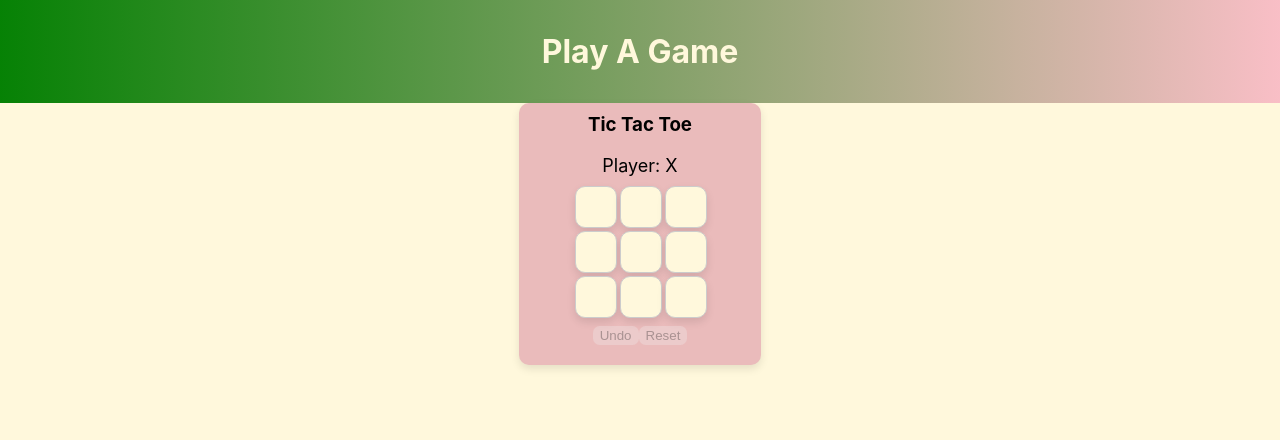
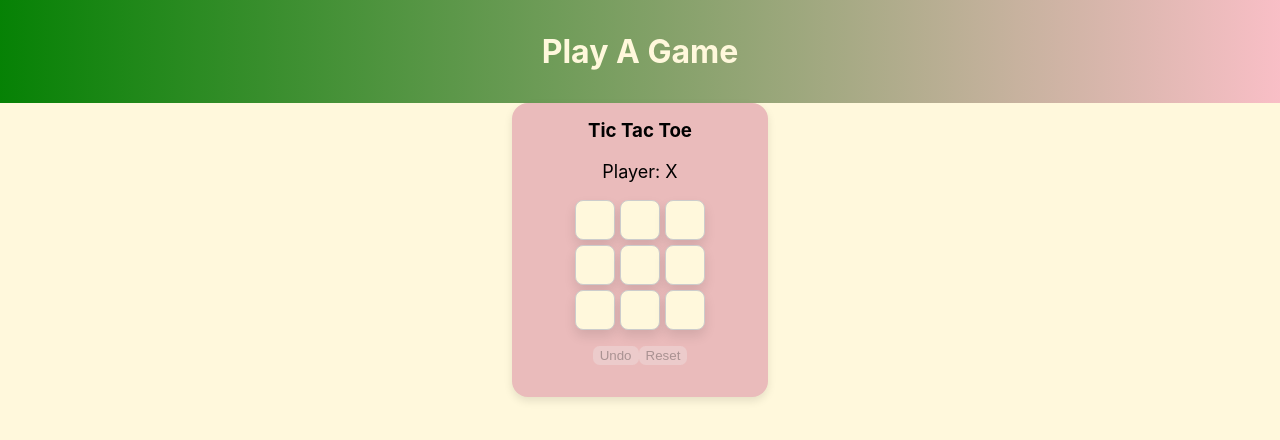
Before and after one commit to annmarie/play_a_game, a React (Vite) app: page /tictactoe in a window 1280 px wide. Shown: the top 440 px of the page. Built offline with nearby package versions, Linux system fonts and the light colour scheme.

Commit message:
fixed css

```diff
--- a/src/TicTacToe/index.jsx
+++ b/src/TicTacToe/index.jsx
@@ -13,7 +13,7 @@ const TicTacToe = () => {
     <div className="main">
       <Header />
       <div className="tic-tac-toe-game">
-        <h3 style={{ margin: '0 0 1em 0' }}>Tic Tac Toe</h3>
+        <h3>Tic Tac Toe</h3>
         <div
           aria-label="Game Status"
           className="tic-tac-toe-status"
--- a/src/TicTacToe/styles.css
+++ b/src/TicTacToe/styles.css
@@ -1,20 +1,24 @@
 
 .tic-tac-toe-game {
   background-color: #eabbbb;
-  border-radius: 10px;
-  box-shadow: 0 4px 8px rgba(0, 0, 0, 0.1);
-  padding: 10px;
+  border-radius: 1em;
+  box-shadow: 0 0.25em 0.50em rgba(0, 0, 0, 0.1);
+  padding: 1em;
   text-align: center;
-  width: 222px;
+  width: 14em;
 }
 
 .tic-tac-toe-game button:active {
-  outline: 8px auto #646cff;
+  outline: 0.50em auto #646cff;
 }
 
 .tic-tac-toe-game button:disabled {
   cursor: not-allowed;
   outline: transparent;
+}
+
+.tic-tac-toe-game h3 {
+  margin: 0 0 1em 0;
 }
 
 .tic-tac-toe-board {
@@ -24,23 +28,21 @@
 
 .tic-tac-toe-cells {
   display: grid;
-  grid-template-columns: repeat(3, 40px);
-  grid-template-rows: repeat(3, 40px);
-  gap: 5px;
+  grid-template-columns: repeat(3, 2.5em);
+  grid-template-rows: repeat(3, 2.5em);
+  gap: 0.3125em;
 }
 
 .tic-tac-toe-cell {
-  width: 40px;
-  height: 40px;
-  font-size: 24px;
+  font-size: 1.5em;
   display: flex;
   align-items: center;
   justify-content: center;
   cursor: pointer;
-  border-radius: 10px;
-  box-shadow: 0 4px 8px rgba(0, 0, 0, 0.1);
+  border-radius: 20%;
+  box-shadow: 0 0.25em 0.50em rgba(0, 0, 0, 0.1);
   background-color: cornsilk;
-  border: 1px solid #ccc;
+  border: 0.0625em solid #ccc;
   transition: background-color 0.3s ease;
 }
 
@@ -49,12 +51,12 @@
 }
 
 .tic-tac-toe-status {
-  margin: 10px;
-  font-size: 18px;
+  margin: 1em;
+  font-size: 1.125em;
 }
 
 .tic-tac-toe-actions {
   display: flex;
   justify-content: center;
-  margin: 10px;
+  margin: 1em;
 }
```
